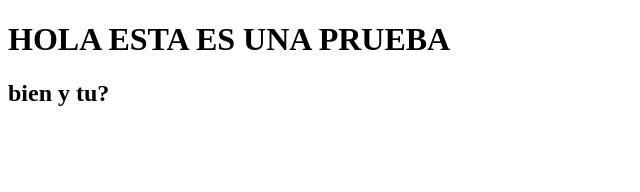
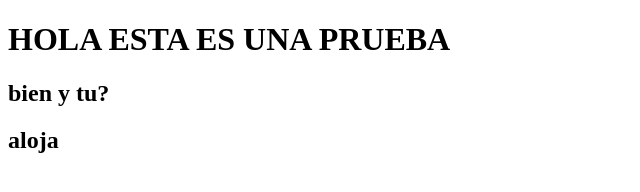
Before and after one commit to kevinEsquivel/Prueba, a plain HTML site: page index.html in a window 1280 px wide. Shown: the full height of the page, 0-640 px from the left. Drawn offline with Linux system fonts and the light colour scheme.

Commit message:
version 3

```diff
--- a/index.html
+++ b/index.html
@@ -9,5 +9,6 @@
 <body>
     <h1>HOLA ESTA ES UNA PRUEBA </h1>
     <h2>bien y tu?</h2>
+    <h2>aloja</h2>
 </body>
 </html>
```
